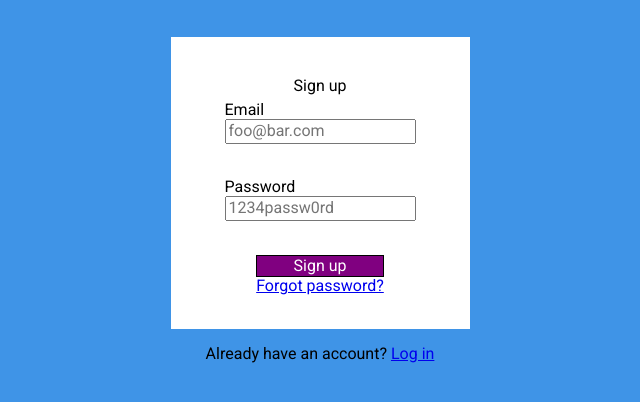
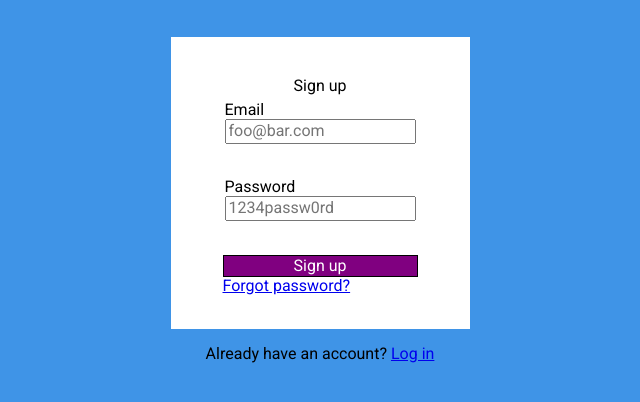
Before and after one commit to mikeyhavoc/analogsea, a plain HTML site: page index.html in a window 1280 px wide. Shown: the part 78-480 px from the top of the page, without its empty margins (320-960 px from the left). Drawn offline with nearby package versions, Linux system fonts and the light colour scheme.

Commit message:
.width width:100%

```diff
--- a/css/main.css
+++ b/css/main.css
@@ -35,7 +35,9 @@ footer {
 .margin {
   margin: 2.5em 0;
 }
-
+.width {
+  width: 100%;
+}
 /******END GENERAL*********/
 /********HEADER***********/
 .logo {
```
